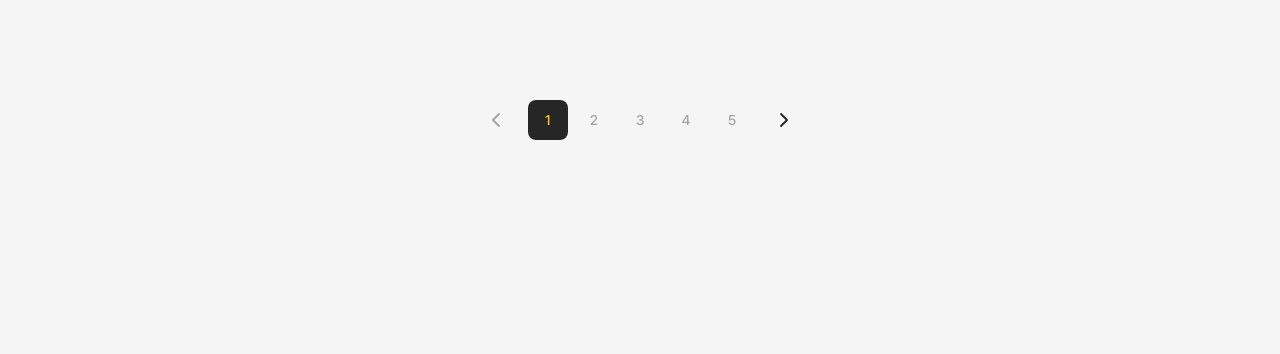
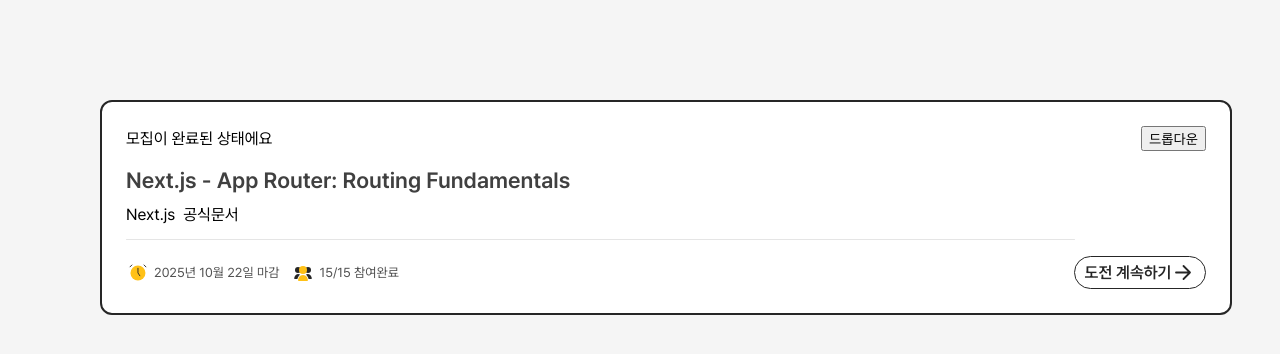
Before and after one commit to fs08-docthrough-team2/fs08-docthrough-team2-fe, a Next.js app: page /uitest in a window 1280 px wide. Shown: the top 354 px of the page. Built offline with nearby package versions, Linux system fonts and the light colour scheme.

Commit message:
chore: rename chip folder

```diff
--- a/src/app/uitest/page.jsx
+++ b/src/app/uitest/page.jsx
@@ -3,7 +3,8 @@
 'use client';
 
 import { useState } from 'react';
-import Pagination from '@/components/molecules/Pagination/Pagination';
+import ChallengeCard from '@/components/molecules/ChallengeCard/ChallengeCard';
+import DropdownOption from '@/components/molecules/Dropdown/DropdownOption';
 
 const UiTest = () => {
   const [page, setPage] = useState(1);
@@ -11,7 +12,7 @@ const UiTest = () => {
 
   return (
     <div style={{ backgroundColor: '#f5f5f5', minHeight: '100vh', padding: '100px' }}>
-      <Pagination currentPage={page} totalPages={totalPages} onPageChange={setPage} />
+      <ChallengeCard isAdmin={true} />
     </div>
   );
 };
--- a/src/lib/day.js
+++ b/src/lib/day.js
@@ -9,6 +9,5 @@ dayjs.tz.setDefault('Asia/Seoul');
 
 export const formatKoreanDate = (dateString) => {
   const date = dayjs.tz(dateString).format('YYYY년 MM월 DD일');
-  console.log(date);
   return date;
 };
```
Also changed, not shown: src/components/atoms/chipsTemp/CategoryChip.jsx (renamed from src/components/atoms/chips/CategoryChip.jsx), src/components/atoms/chipsTemp/StatusChip.jsx (renamed from src/components/atoms/chips/StatusChip.jsx), src/components/atoms/chipsTemp/TypeChip.jsx (renamed from src/components/atoms/chips/TypeChip.jsx), 1 other file (tests, documents, lock files or other folders).
